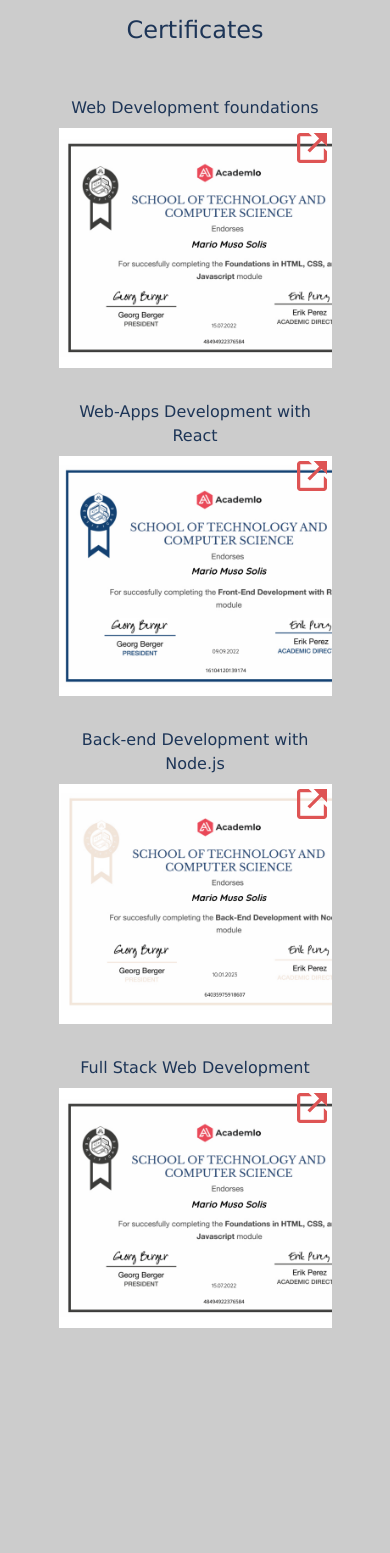
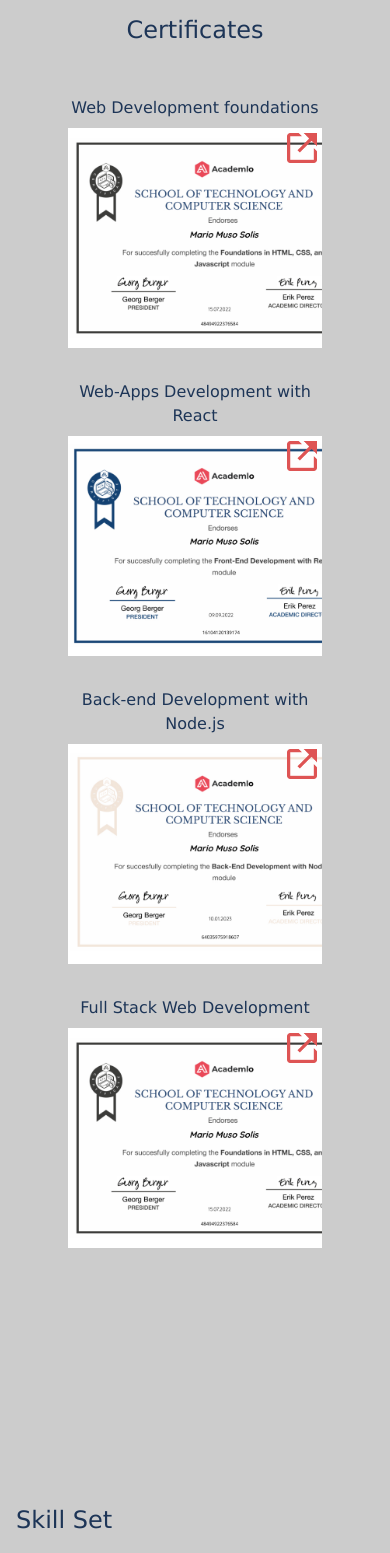
Before and after one commit to Mems2001/portfolio_def, a React (Vite) app: page / in a window 390 px wide. Shown: the part 1800-3353 px from the top of the page. Built offline with nearby package versions, Linux system fonts and the light colour scheme; some icons are missing.

Commit message:
refactor: new project added

```diff
--- a/src/components/ProjectCard.jsx
+++ b/src/components/ProjectCard.jsx
@@ -98,9 +98,11 @@ const ProjectCard = ({project , language , theme}) => {
           <a href={project.links.gitHub} target={'_blank'}>
             <img className='link_logo' src={`logos/github-logo-144${theme==='Dark'?'D':'L'}.png`}/>
           </a>
+          {project.links.netlify ?
           <a href={project.links.netlify} target={'_blank'}>
             <img className='link_logo' src={`logos/netlify-logo-144${theme==='Dark'?'D':'L'}.png`}/>
-          </a>
+          </a> : ''
+          }
         </div>
 
         <button onClick={showDetails} className='project_close_btn'></button>
@@ -110,11 +112,11 @@ const ProjectCard = ({project , language , theme}) => {
     return (
       <div className='hidden_2 project_card'>
         <div className='project_img_container'>
-          <img className='project_image' src={project.images[0]}/>
+          <img className='project_image' src={project?.images[0]}/>
         </div>
 
         <div className='project_details'>
-            <p>{project.description}</p>
+            <p>{project?.description}</p>
         </div>
 
         <button className='project_det_btn' onClick={showDetails}>{language[4].content.button}</button>
--- a/src/json/english.json
+++ b/src/json/english.json
@@ -138,6 +138,16 @@
                         "gitHub": "https://github.com/Mems2001/portfolio_def",
                         "netlify": "https://memsportafolio.netlify.app/"
                     }
+                },
+                {
+                    "description": "The main function of the api as an algorithm is to produce random sudoku puzzles, however, it has a simple react web app for data visualization of the puzzle and further functions just like any sudoku game! (Unfortunately this app isn't currently online, but you can check the repository!)",
+                    "name": "Sudoku app (on developement)",
+                    "languages": ["html" , "css" , "javaScript" , "jsx"],
+                    "compatibility": ["desktop PC"],
+                    "images": [],
+                    "links": {
+                        "gitHub": ""
+                    }
                 }
             ],
             "button": "More details"
--- a/src/json/spanish.json
+++ b/src/json/spanish.json
@@ -138,6 +138,16 @@
                         "gitHub": "https://github.com/Mems2001/portfolio_def",
                         "netlify": "https://memsportafolio.netlify.app/"
                     }
+                },
+                {
+                    "description": "La función principal de la api como algoritmo es producir sudokus aleatorios, además, tiene una app simple con React para visualización de datos e implementación futura de funciones como las de cualquier juego Sudoku! (Desafortunadamente la app no está online, pero se puede revisar el repositorio!)",
+                    "name": "Sudoku app (en desarrollo)",
+                    "languages": ["html" , "css" , "javaScript" , "jsx"],
+                    "compatibility": ["desktop PC"],
+                    "images": [],
+                    "links": {
+                        "gitHub": ""
+                    }
                 }
             ],
             "button": "Ver detalles"
--- a/src/styles/Contact.css
+++ b/src/styles/Contact.css
@@ -67,7 +67,7 @@
   min-height: 100vh;
 }
 
-@media screen and (max-width:500px) {
+@media screen and (max-width:768px) {
   .form {
     width: 80%;
     gap: 2rem;
--- a/src/styles/Education.css
+++ b/src/styles/Education.css
@@ -86,50 +86,54 @@
 }
 
 .c {
+  align-self: center;
+
   position: relative;
+  width: 100%;
   height: 210px;
+  /* height: 33vh; */
 
   transition: all 0.25s ease;
 }
 
 .c:hover {
-  height: 417px;
+  height: 415px;
 }
 
 .c_one {
-  background-image: url('../../public/certificates/fundamentos.png');
+  background-image: url('/certificates/fundamentos.png');
   background-size: cover;
 }
 
 .c_one:hover {
-  background-image: url('../../public/certificates/Fundamentos_QR.png');
+  background-image: url('/certificates/Fundamentos_QR.png');
 }
 
 .c_two {
-  background-image: url('../../public/certificates/react.png');
+  background-image: url('/certificates/react.png');
   background-size: cover;
 }
 
 .c_two:hover {
-  background-image: url('../../public/certificates/React_QR.png');
+  background-image: url('/certificates/React_QR.png');
 }
 
 .c_three {
-  background-image: url('../../public/certificates/node.png');
+  background-image: url('/certificates/node.png');
   background-size: cover;
 }
 
 .c_three:hover {
-  background-image: url('../../public/certificates/Node_QR.png');
+  background-image: url('/certificates/Node_QR.png');
 }
 
 .c_four {
-  background-image: url('../../public/certificates/fundamentos.png');
+  background-image: url('/certificates/fundamentos.png');
   background-size: cover;
 }
 
 .c_four:hover {
-  background-image: url('../../public/certificates/Fundamentos_QR.png');
+  background-image: url('/certificates/Fundamentos_QR.png');
 }
 
 .certificate_main_title {
@@ -208,6 +212,11 @@
   }
 
   .c {
-    height: 240px;
+    width: 65vw;
+    height: 220px;
+  }
+
+  .c:hover {
+    height: 44vh;
   }
 }
--- a/src/styles/Nav.css
+++ b/src/styles/Nav.css
@@ -148,7 +148,7 @@
   cursor: pointer;
 }
 
-@media screen and (max-width:500px) {
+@media screen and (max-width:768px) {
   .navBar_mobile {
     display: flex;
   }
--- a/src/styles/Skills.css
+++ b/src/styles/Skills.css
@@ -4,6 +4,7 @@
   background-color: var(--color-3);
   border-radius: 1rem;
   width: 100%;
+  overflow: hidden;
 }
 
 .skills_container_2 {
```
